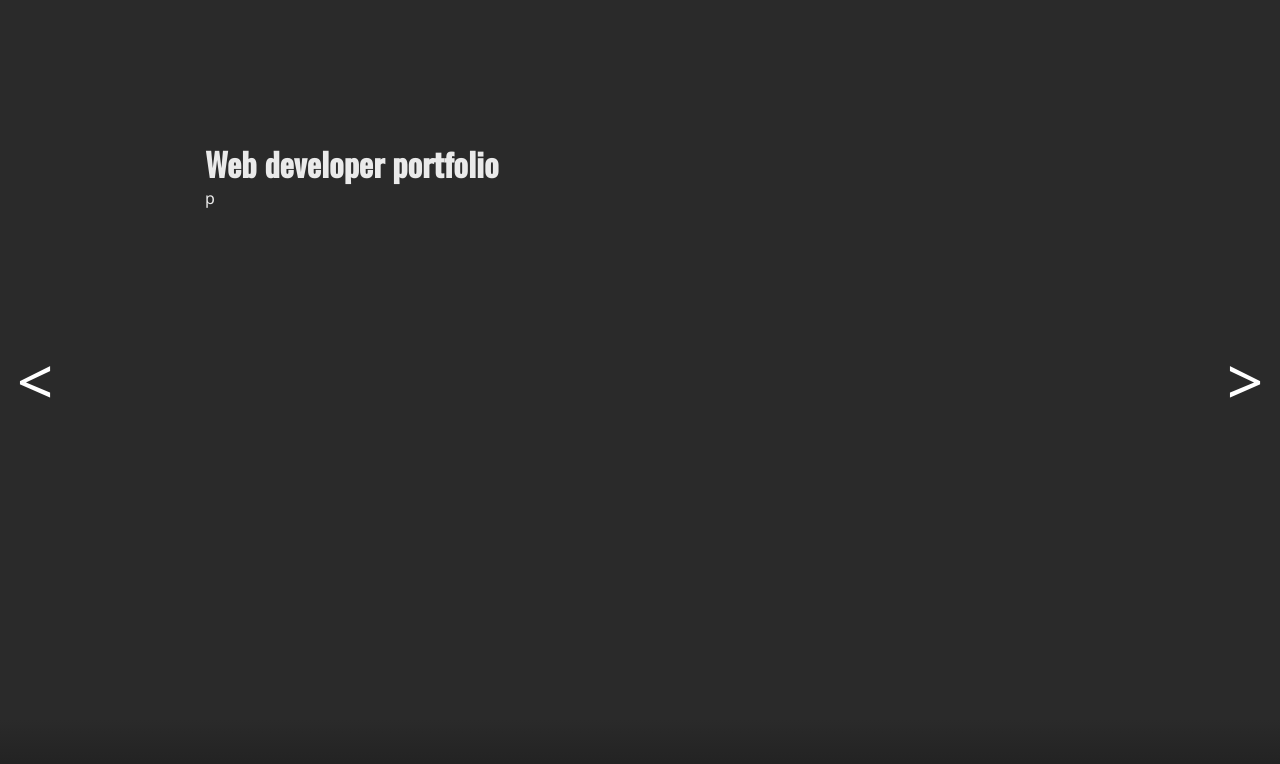
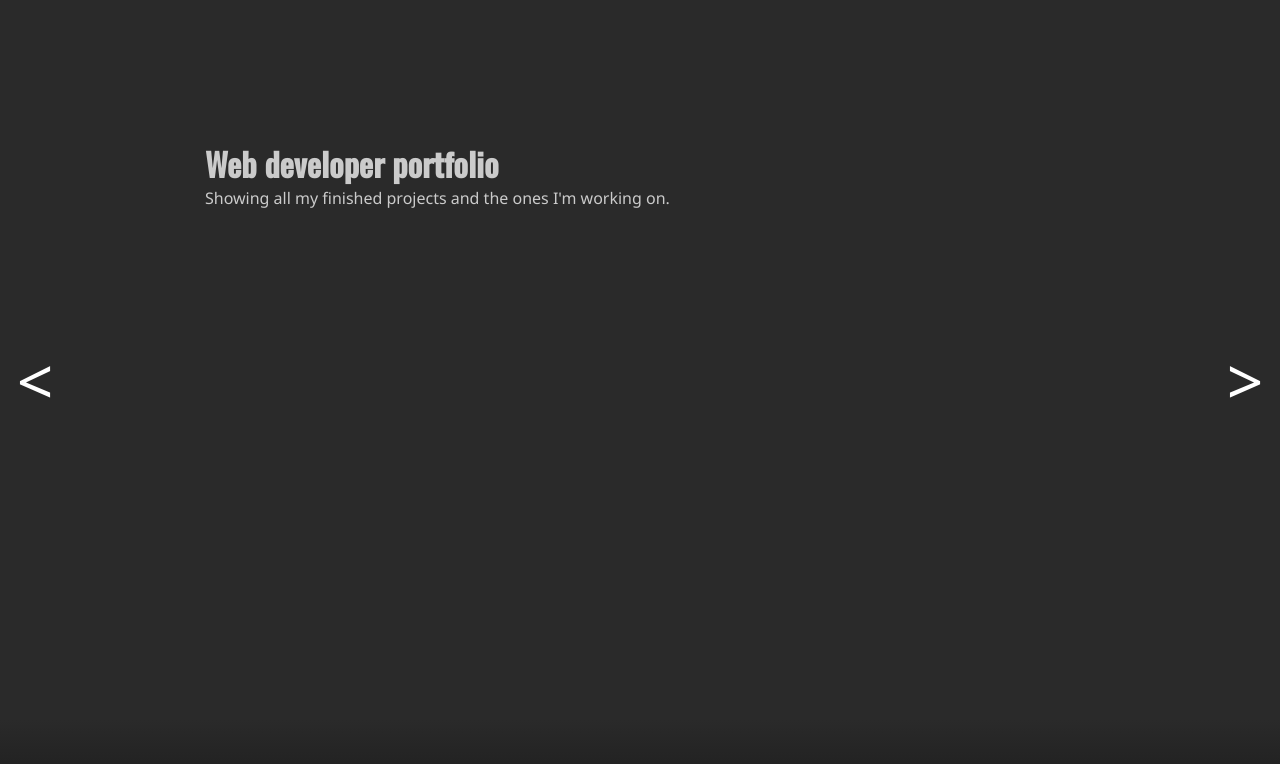
Before and after one commit to CarlosParraMtz/carlosparra, a Next.js app: page /portfolio in a window 1280 px wide. Shown: the top 764 px of the page. Built offline with nearby package versions, Linux system fonts and the light colour scheme.

Commit message:
Update to portfolio

```diff
--- /dev/null
+++ b/components/elements/Chip.jsx
@@ -0,0 +1,9 @@
+import React from 'react'
+
+export default function Chip({ label }) {
+    return (
+        <div className='chip' >
+            <p><b> {label} </b></p>
+        </div>
+    )
+}
--- a/components/pages/Portfolio.jsx
+++ b/components/pages/Portfolio.jsx
@@ -1,15 +1,26 @@
-import ButtonRight from "../elements/ButtonRight"
-import ButtonLeft from "../elements/ButtonLeft"
+import Chip from '../elements/Chip';
 
+import ButtonRight from "../elements/ButtonRight";
+import ButtonLeft from "../elements/ButtonLeft";
+
+/*
+<div className="chips">
+<Chip label="react" />
+<Chip label="next" />
+<Chip label="firebase" />
+<Chip label="react" />
+</div>
+*/
 export default function Portfolio() {
     return (
         <section id='portfolio'>
             <div className="centered">
+                <h1>Web developer portfolio</h1>
 
-                <h1>Web developer portfolio</h1>
-                <div className="container-content">
-                    p
-                </div>
+                <p>
+                    Showing all my finished projects and the ones I'm working on.
+                </p>
+
             </div>
 
 
--- a/styles/Global.css
+++ b/styles/Global.css
@@ -15,7 +15,7 @@ Paleta de color:
 body {
     background: linear-gradient(180deg, #2a2a2a 90%, #1d1d1d 100%);
     background-attachment: fixed;
-    color: #eaeaea;
+    color: #cbcbcb;
 }
 
 a {
@@ -38,11 +38,11 @@ a:hover {
     padding: 15px;
     padding-top: 140px;
     max-width: 900px;
-    margin:0 auto;
+    margin: 0 auto;
     overflow: auto;
 }
 
-@media (max-width:600px){
+@media (max-width:600px) {
     .centered {
         padding-top: 50px;
     }
@@ -73,7 +73,7 @@ a:hover {
     cursor: pointer;
     overflow: hidden;
     position: fixed;
-    bottom:40%;
+    bottom: 40%;
     border-radius: 100px;
     text-decoration: none;
     text-align: center;
@@ -165,3 +165,31 @@ a:hover {
         top: 230%;
     }
 }
+
+
+
+
+
+
+/*
+* --------------
+* Chip component
+* --------------
+*/
+
+.chip {
+    background: #00000044;
+    border-radius: 5px;
+    width: fit-content;
+    padding: 10px;
+    display: flex;
+    align-items: center;
+    justify-content: center;
+    margin-right: 5px;
+}
+
+.chip p {
+    text-transform: uppercase;
+    user-select: none;
+    font-size: 0.8em;
+}
--- a/styles/Pages.css
+++ b/styles/Pages.css
@@ -6,7 +6,7 @@
     justify-content: center;
 }
 
-#portada h1, h2, h4, p {
+#portada h1, #portada p {
     text-align: center;
     font-size: 1.1em;
 }
@@ -35,3 +35,13 @@
         font-size: 1.2;
     }
 }
+
+
+.chips {
+    display: flex;
+    margin-top: 10px;
+}
+
+p {
+    text-align: left;
+}
```
